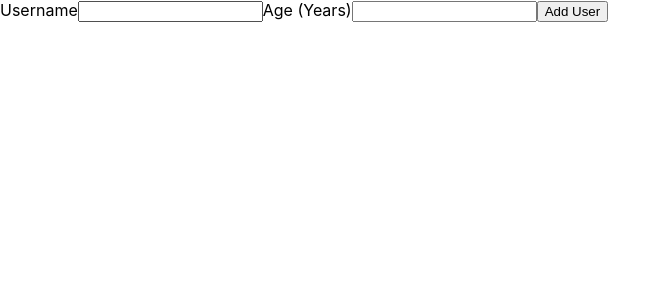
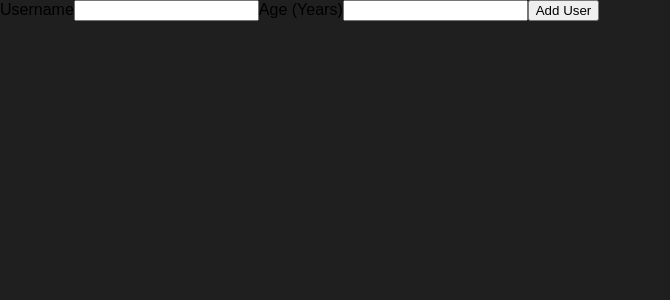
Before and after one commit to mansinakrani/reactjs, a React (Create React App) app: page / in a window 1280 px wide. Shown: the top 300 px of the page, without its empty margins (0-670 px from the left). Built offline with nearby package versions, Linux system fonts and the light colour scheme.

Commit message:
Midified css file &  added "User " components

```diff
--- a/src/index.css
+++ b/src/index.css
@@ -1,13 +1,13 @@
+* {
+  box-sizing: border-box;
+}
+
+
+html {
+  font-family: sans-serif;
+  background: #1f1f1f;
+}
+
 body {
   margin: 0;
-  font-family: -apple-system, BlinkMacSystemFont, 'Segoe UI', 'Roboto', 'Oxygen',
-    'Ubuntu', 'Cantarell', 'Fira Sans', 'Droid Sans', 'Helvetica Neue',
-    sans-serif;
-  -webkit-font-smoothing: antialiased;
-  -moz-osx-font-smoothing: grayscale;
 }
-
-code {
-  font-family: source-code-pro, Menlo, Monaco, Consolas, 'Courier New',
-    monospace;
-}
```
